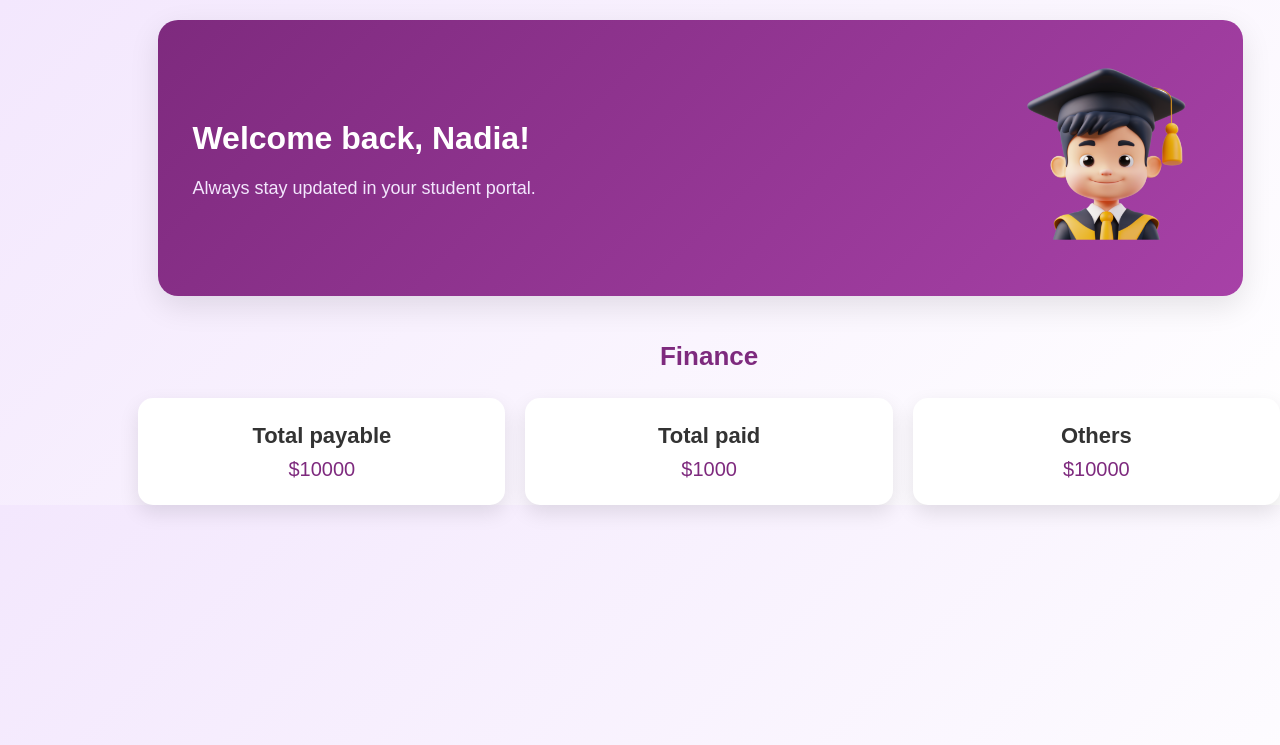
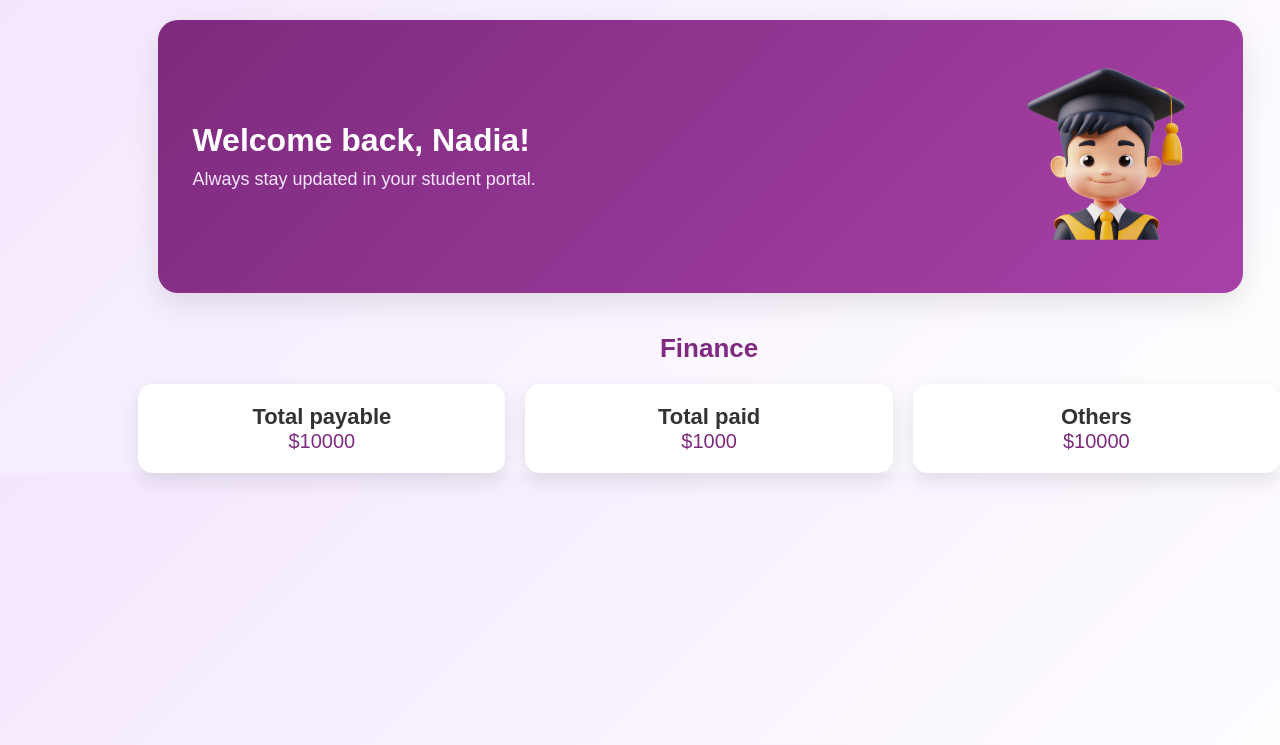
Before and after one commit to sohasara/student-portal, a PHP site: page /dashboard.html in a window 1280 px wide. Shown: the top 745 px of the page. Run offline with PHP 8.4, Linux system fonts and the light colour scheme.

Commit message:
remove line height from dashboad.css

```diff
--- a/dashboad.css
+++ b/dashboad.css
@@ -9,7 +9,7 @@
   body {
     background: linear-gradient(135deg, #f3e7fd, #ffffff);
     color: #333;
-    line-height: 1.6;
+    /*line-height: 1.6;*/
     margin: 0;
     padding: 0;
   }
```
